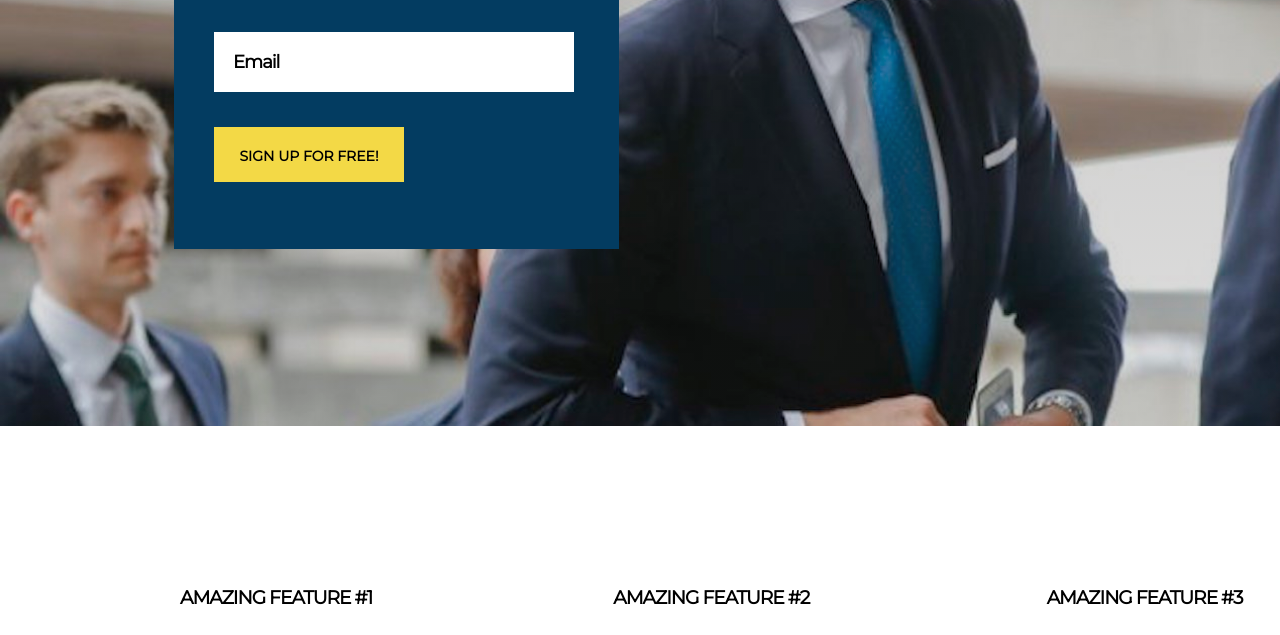
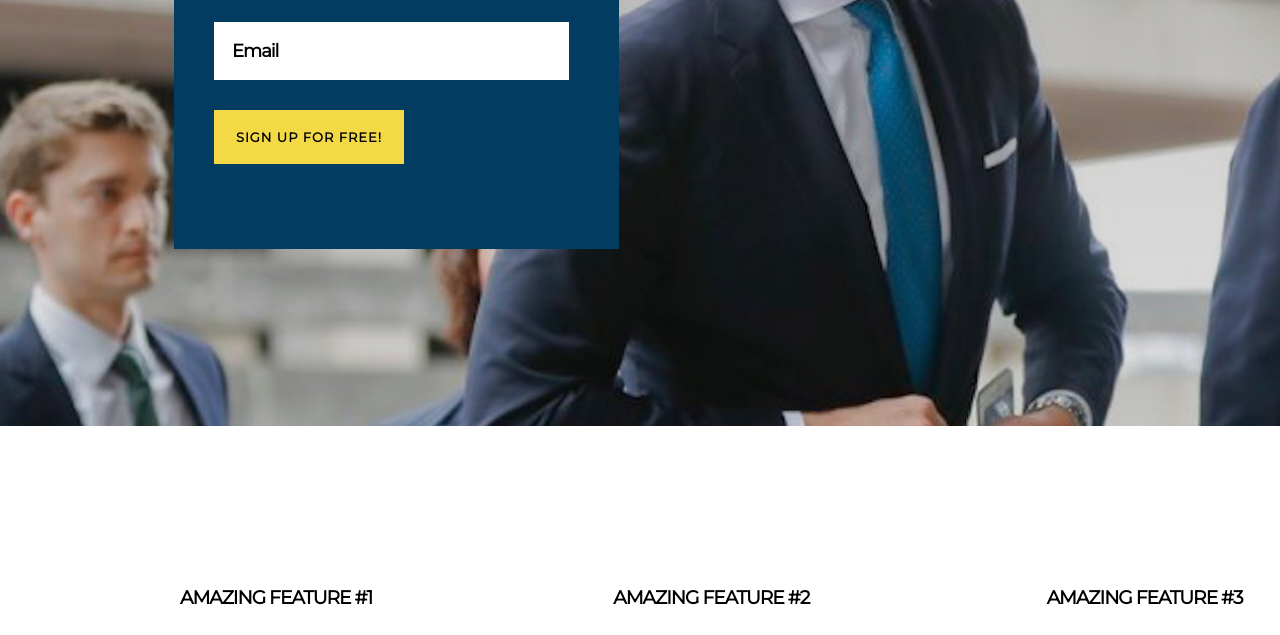
Before and after one commit to meghanaswamy1995/Web_Tech, a plain HTML site: page 3/mpslawaBcdefgh.html in a window 1280 px wide. Shown: the part 574-1209 px from the top of the page. Drawn offline with Linux system fonts and the light colour scheme.

Commit message:
style modified

```diff
--- a/3/style.css
+++ b/3/style.css
@@ -16,8 +16,7 @@ nav {
 .nav-links {
   flex: 1;
   text-align: right;
-  margin-right: 100px;
-  /*margin-left: 1600px;*/
+  margin-right: 130px;
 }
 .menu {
   font-size: 18px;
@@ -57,7 +56,6 @@ nav {
 }
 #bluebox {
   padding: 40px;
-  /*width: 22%;*/
   width: 365px;
   height: 430px;
   text-align: left;
@@ -68,11 +66,11 @@ nav {
 }
 
 #whitebox {
-  width: 360px;
-  height: 60px;
+  width: 355px;
+  height: 58px;
   text-align: left;
-  margin-top: 35px;
-  margin-bottom: 35px;
+  margin-top: 30px;
+  margin-bottom: 30px;
   margin-right: 30px;
   background-color: rgb(255, 255, 255);
   color: rgb(0, 0, 0);
@@ -80,12 +78,12 @@ nav {
 }
 #yellowbox {
   width: 190px;
-  height: 55px;
+  height: 54px;
   text-align: center;
   margin-top: 30px;
   background-color: rgb(243, 217, 70);
   color: black;
-  font-size: 14px;
+  font-size: 13px;
 }
 .emptybox {
   margin-top: 480px;
@@ -106,18 +104,18 @@ nav {
 }
 .tag {
   font-size: 16px;
-  margin-top: 25px;
+  margin-top: 20px;
   color: rgb(243, 217, 70);
   font-weight: bold;
 }
 .signup {
-  padding: 20px;
+  padding: 19px;
   text-align: center;
-  letter-spacing: normal;
+  letter-spacing: 1px;
   font-weight: bold;
 }
 .email {
-  padding: 19px;
+  padding: 18px;
   font-weight: bold;
 }
 .feature {
```
